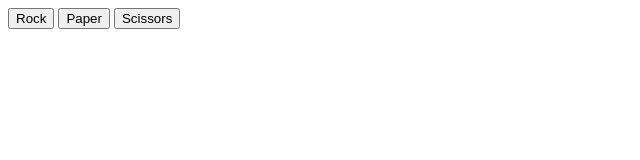
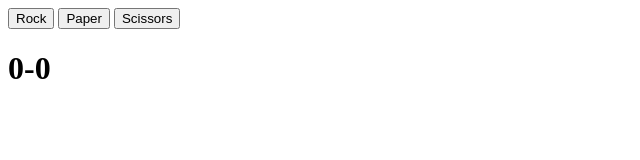
Before and after one commit to sadpoteto/odin-rock-paper-scissors, a plain HTML site: page index.html in a window 1280 px wide. Shown: the full height of the page, 0-640 px from the left. Drawn offline with Linux system fonts and the light colour scheme.

Commit message:
Add UI feedback
Added a div with a score display (h1) and an empty winner text (h2)

```diff
--- a/index.html
+++ b/index.html
@@ -10,6 +10,12 @@
     <button id="rock" onclick="playRound('rock',getComputerChoice())">Rock</button>
     <button id="paper" onclick="playRound('paper',getComputerChoice())">Paper</button>
     <button id="scissors" onclick="playRound('scissors',getComputerChoice())">Scissors</button>
+
+    <div id="info">
+        <h1 id="score">0-0</h1>
+        <h2 id="winner"></h2>
+    </div>
+
     <script>
         function getComputerChoice () {
             let rand = 3 * Math.random();
```
